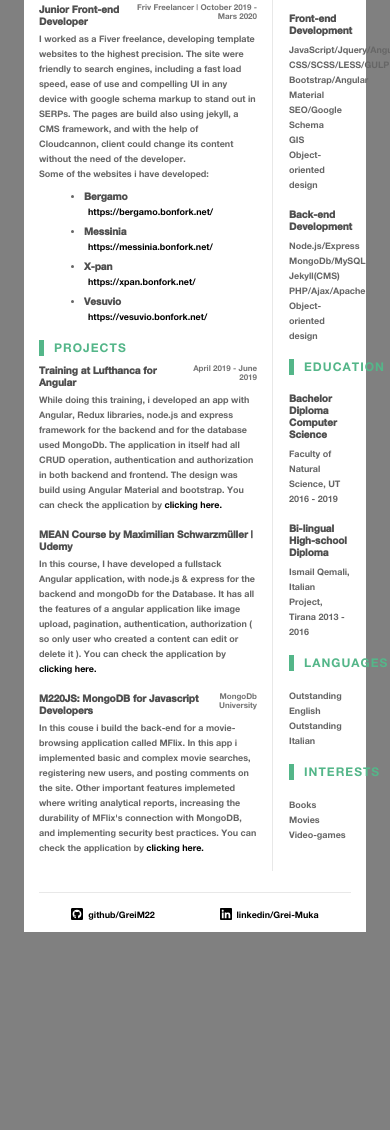
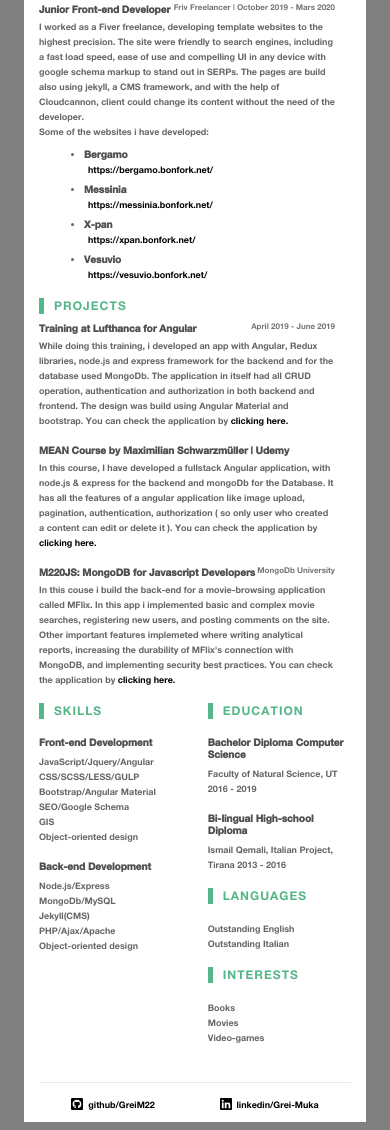
Before and after one commit to GreyM22/cv-it, a plain HTML site: page index.html in a window 390 px wide. Shown: the part 340-1470 px from the top of the page. Before the commit the page ends 1280 px from the top, so only its background shows below. Drawn offline with nearby package versions, Linux system fonts and the light colour scheme.

Commit message:
made it responsive

```diff
--- a/css/index.css
+++ b/css/index.css
@@ -23,12 +23,12 @@
 
 
 body {
-    font-family: HelveticaNeue;
-    font-style : normal;
-    font-weight: 500;
-    font-size  : 9px;
-    line-height: 15px;
-    color: #666666;
+    font-family     : HelveticaNeue;
+    font-style      : normal;
+    font-weight     : 500;
+    font-size       : 9px;
+    line-height     : 15px;
+    color           : #666666;
     background-color: grey;
 }
 
@@ -49,19 +49,19 @@ h3 {
     line-height   : 16px;
     letter-spacing: 1.028571px;
     text-transform: uppercase;
-    position: relative;
-    margin-left: 15px;
+    position      : relative;
+    margin-left   : 15px;
 }
 
 h3::before {
-    content: '';
-    display: inline-block;
-    width: 5px;
-    height: 16px;
-    background: #54B689;
-    position: absolute;
-    left: 0;
-    top: 0;
+    content    : '';
+    display    : inline-block;
+    width      : 5px;
+    height     : 16px;
+    background : #54B689;
+    position   : absolute;
+    left       : 0;
+    top        : 0;
     margin-left: -15px;
 }
 
@@ -95,19 +95,19 @@ a:active {
 }
 
 .main-content::after {
-    content: '';
-    display: block;
-    width: 100%;
-    height: 1px;
+    content   : '';
+    display   : block;
+    width     : 100%;
+    height    : 1px;
     background: #E8E8E8;
     margin-top: 21px;
 }
 
-.wrapper{
-    max-width: 700px;
+.wrapper {
+    max-width       : 700px;
     background-color: white;
-    padding: 15px;
-    padding-bottom: 10px;
+    padding         : 15px;
+    padding-bottom  : 10px;
 }
 
 /* header */
@@ -117,8 +117,8 @@ a:active {
 }
 
 .header-icons li {
-    display: flex;
-    align-items: center;
+    display      : flex;
+    align-items  : center;
     margin-bottom: 9px;
 }
 
@@ -152,9 +152,9 @@ a:active {
     margin-right: 6px;
     height      : 10px;
     width       : 10px;
-    position: absolute;
-    top: 0;
-    margin-left: -16px;
+    position    : absolute;
+    top         : 0;
+    margin-left : -16px;
 }
 
 /* intro */
@@ -167,7 +167,7 @@ a:active {
     background-repeat  : no-repeat;
     background-position: center top;
     background-size    : cover;
-    margin-right        : 14px;
+    margin-right       : 14px;
 }
 
 /* work experience */
@@ -203,17 +203,19 @@ a:active {
 }
 
 
-.work-experience .main-content li, .projects .main-content li{
+.work-experience .main-content li,
+.projects .main-content li {
     margin-bottom: 14px;
 }
 
-.work-experience .disc-list li, .projects .disc-list li {
+.work-experience .disc-list li,
+.projects .disc-list li {
     margin: 5px;
 }
 
 /* right side */
 
-.right-side .title{
+.right-side .title {
     margin-bottom: 6px;
 }
 
@@ -228,18 +230,53 @@ footer {
 }
 
 .github::before {
-    content: url(../svg/github.svg);
+    content      : url(../svg/github.svg);
     margin-bottom: -3px;
-    margin-right: 5px;
+    margin-right : 5px;
 }
 
 .linkedin::before {
-    content: url(../svg/linkedin.svg);
+    content      : url(../svg/linkedin.svg);
     margin-bottom: -3px;
-    margin-right: 5px;
+    margin-right : 5px;
 }
 
 footer li {
-    display: flex;
+    display    : flex;
     align-items: center;
 }
+
+.languages-small-screen {
+    display: none;
+}
+
+.interests-small-screen {
+    display: none;
+}
+
+@media only screen and (max-width: 540px) {
+    .left-section::after {
+        display: none;
+    }
+}
+
+
+@media only screen and (max-width: 441px) {
+    .languages-small-screen {
+        display: block;
+    }
+
+    .interests-small-screen {
+        display: block;
+    }
+
+    .languages {
+        display: none;
+    }
+
+    .col-4 {
+        -ms-flex : 0 0 49.333333%;
+        flex     : 0 0 49.333333%;
+        max-width: 49.333333%;
+    }
+}
--- a/index.html
+++ b/index.html
@@ -53,7 +53,7 @@
                 </p>
             </div>
             <div class="main-content row no-gutters mt-4 pt-1">
-                <div class="col-9 left-section position-relative">
+                <div class="col-12 col-sm-9 left-section position-relative">
                     <div class="work-experience mr-3">
                         <h3>
                             Work Experience
@@ -191,8 +191,9 @@
                         </ul>
                     </div>
                 </div>
-                <div class="col-3  pl-3 right-side">
-                    <div class="skills">
+                <div class="col-12 col-sm-3 pl-0 pl-sm-3 right-side">
+                    <div class="row">
+                        <div class="col-4 col-sm-12 skills ">
                             <h3>
                                 Skills
                             </h3>
@@ -222,7 +223,7 @@
                                 </ul>
                             </div>
                         </div>
-                    <div class="education">
+                        <div class="col-4 col-sm-12 education ">
                             <h3>
                                 education
                             </h3>
@@ -244,8 +245,7 @@
                                     2013 - 2016
                                 </p>
                             </div>
-                    </div>
-                    <div class="languages">
+                            <div class="languages-small-screen">
                                 <h3>
                                     languages
                                 </h3>
@@ -254,6 +254,25 @@
                                     <li>Outstanding Italian</li>
                                 </ul>
                             </div>
+                            <div class="interests-small-screen">
+                                <h3>
+                                    interests
+                                </h3>
+                                <ul class="list-unstyled">
+                                    <li>Books</li>
+                                    <li>Movies</li>
+                                    <li>Video-games</li>
+                                </ul>
+                            </div>
+                        </div>
+                        <div class="col-4 col-sm-12 languages ">
+                            <h3>
+                                languages
+                            </h3>
+                            <ul class="list-unstyled">
+                                <li>Outstanding English</li>
+                                <li>Outstanding Italian</li>
+                            </ul>
                             <div class="interests">
                                 <h3>
                                     interests
@@ -263,6 +282,8 @@
                                     <li>Movies</li>
                                     <li>Video-games</li>
                                 </ul>
+                            </div>
+                        </div>
                     </div>
                 </div>
             </div>
```
Lines whose indentation alone changed are shown as unchanged.
